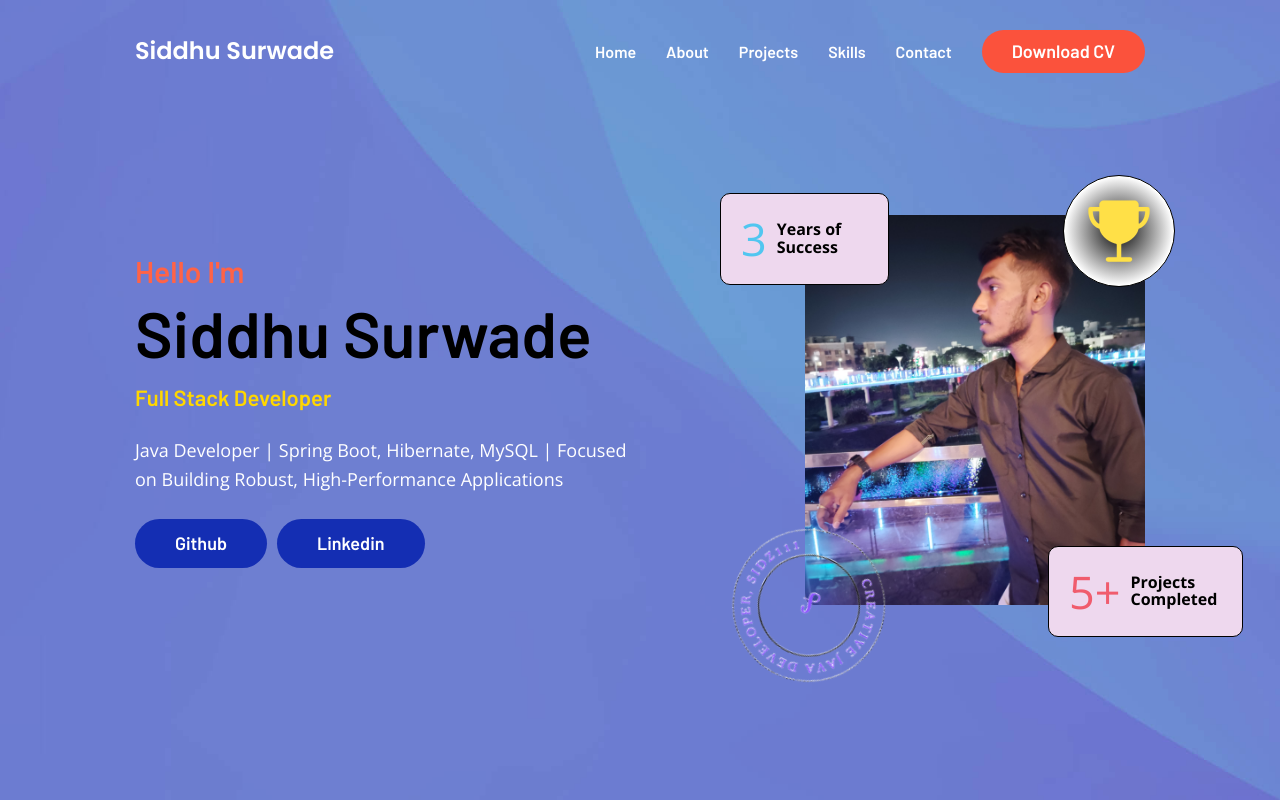
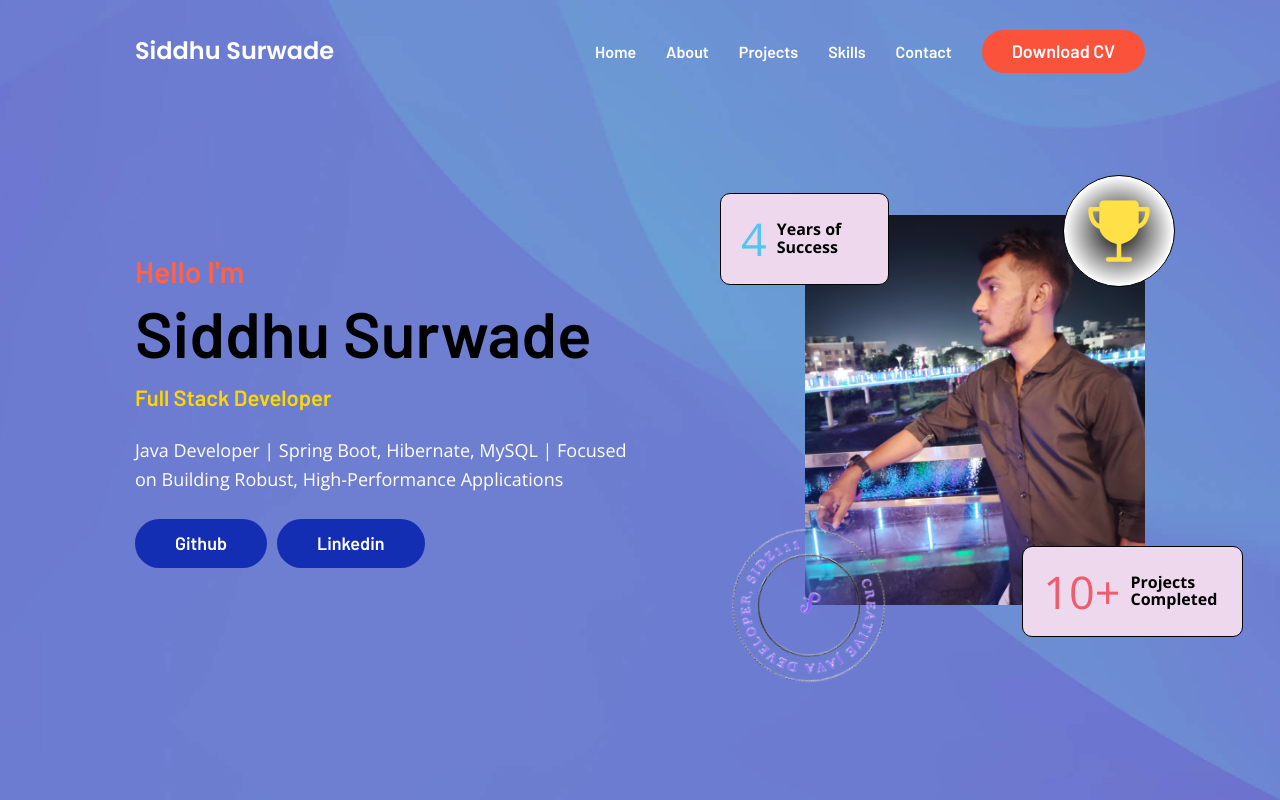
Before and after one commit to sidz111/portfolio, a plain HTML site: page index.html in a window 1280 px wide. Shown: the top 800 px of the page. Drawn offline with nearby package versions, Linux system fonts and the light colour scheme.

Commit message:
update index file

```diff
--- a/index.html
+++ b/index.html
@@ -107,13 +107,13 @@
               />
 
               <div class="elem elem-1">
-                <p class="elem-title">3</p>
+                <p class="elem-title">4</p>
 
                 <p class="elem-text">Years of Success</p>
               </div>
 
               <div class="elem elem-2">
-                <p class="elem-title">5+</p>
+                <p class="elem-title">10+</p>
 
                 <p class="elem-text">Projects Completed</p>
               </div>
```
